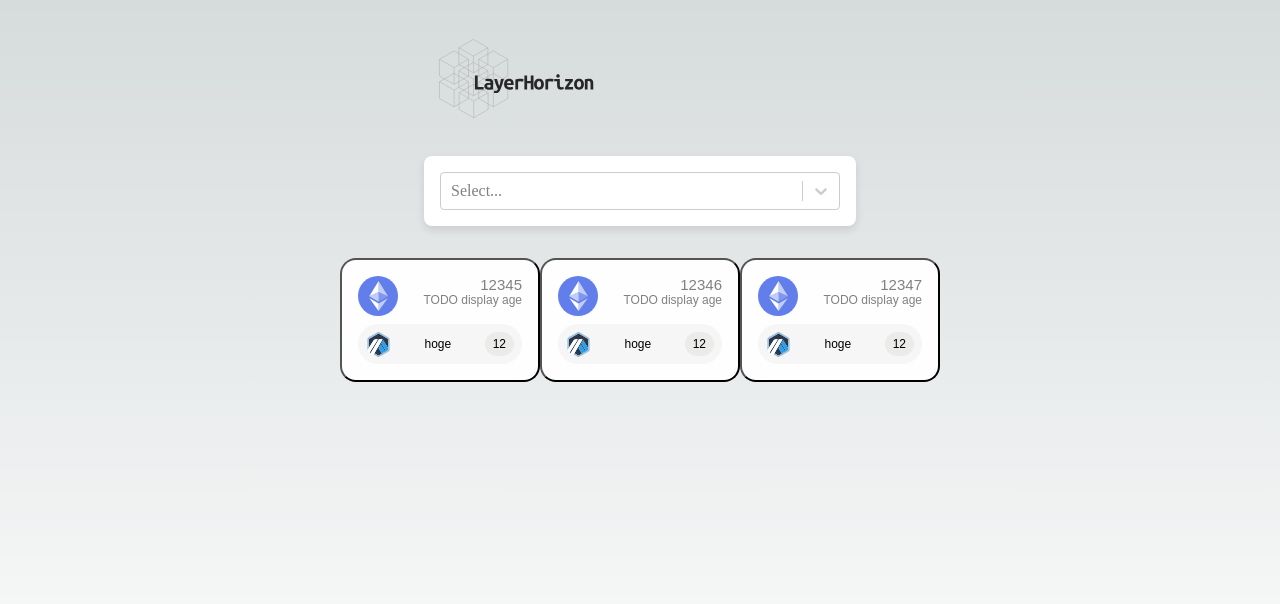
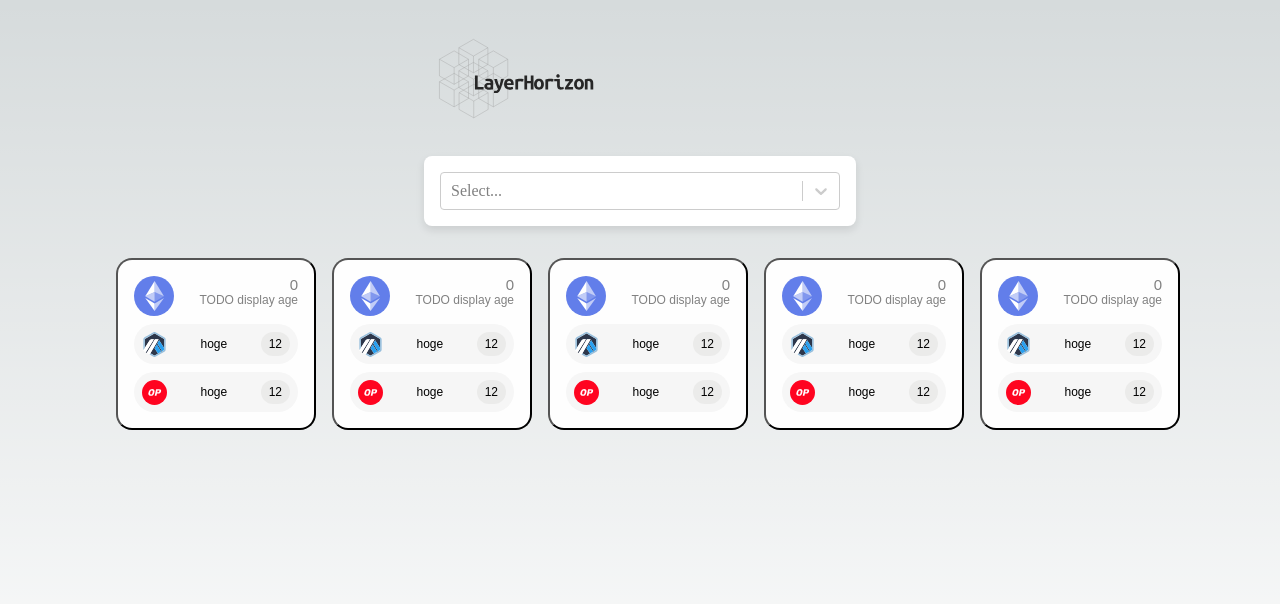
Before and after one commit to Bitpickers-dev/LayerHorizon, a Next.js app: page / in a window 1280 px wide. Shown: the top 604 px of the page. Built offline with nearby package versions, Linux system fonts and the light colour scheme.

Commit message:
fix context

```diff
--- a/src/app/components/blocks/Block.tsx
+++ b/src/app/components/blocks/Block.tsx
@@ -1,13 +1,17 @@
 "use client";
+
+import { useContext } from "react";
 
 import styled from "@emotion/styled";
 import Image from "next/image";
 
 import EthereumLogo from "public/img/chain_logo/ethereum.svg";
 
+import { BlockContext } from "@/app/hooks/useBlockContext";
 import EthBlockData from "@/types/EthBlockData";
 
 import ArbitrumLogo from "../../public/img/chain_logos/arbitrum.svg";
+import OptimismLogo from "../../public/img/chain_logos/optimism.svg";
 
 const Container = styled.button<BlockProps>`
   width: 200px;
@@ -15,6 +19,7 @@ const Container = styled.button<BlockProps>`
   padding-top: 16px;
   border-radius: 16px;
   background-color: #fefefe;
+  margin-left: 16px;
 `;
 
 const Header = styled.div`
@@ -71,13 +76,22 @@ type BlockProps = {
 };
 
 const Block = (props: BlockProps) => {
+  const { activeBlock, setActiveBlock } = useContext(BlockContext);
+  const isBlockVisible = activeBlock;
+  const toggleBlockDetail = () => {
+    if (isBlockVisible) {
+      setActiveBlock(0);
+    } else {
+      setActiveBlock(props.blockData.block_number);
+    }
+  };
   return (
     <Container
       blockData={{
         block_number: 0,
         l2_chains: [],
       }}
-      onClick={() => console.log("clicked")}
+      onClick={toggleBlockDetail}
     >
       <Header>
         <Image alt="ethereum" height={40} src={EthereumLogo} width={40} />
@@ -92,6 +106,11 @@ const Block = (props: BlockProps) => {
           <L2ChainName>{"hoge"}</L2ChainName>
           <NumberOfBlocks>{12}</NumberOfBlocks>
         </L2Block>{" "}
+        <L2Block>
+          <Image alt={"arbitrum"} height={25} src={OptimismLogo} width={25} />
+          <L2ChainName>{"hoge"}</L2ChainName>
+          <NumberOfBlocks>{12}</NumberOfBlocks>
+        </L2Block>{" "}
       </L2BlockContainer>
     </Container>
   );
--- a/src/app/components/blocks/Chain.tsx
+++ b/src/app/components/blocks/Chain.tsx
@@ -1,4 +1,4 @@
-import { useState } from "react";
+import React, { useState } from "react";
 
 import styled from "@emotion/styled";
 
@@ -25,18 +25,26 @@ type ChainProps = {
 };
 
 const Chain = (props: ChainProps) => {
-  const [activeBlock, setActiveBlock] = useState<number | null>(null);
-
+  const [activeBlock, setActiveBlock] = useState<number>(0);
+  const blocks = Array.from({ length: 5 }, (_, i) => i + 1);
   return (
-    <BlocksContainer>
-      <BlockContext.Provider value={{ activeBlock, setActiveBlock }}>
+    <BlockContext.Provider value={{ activeBlock, setActiveBlock }}>
+      <BlocksContainer>
         <BlockWrapper>
-          {props.ethBlockData.map((data) => {
-            return <Block blockData={data} key={data.block_number} />;
+          {blocks.map((data) => {
+            return (
+              <Block
+                blockData={{
+                  block_number: 0,
+                  l2_chains: [],
+                }}
+                key={data}
+              />
+            );
           })}
         </BlockWrapper>
-      </BlockContext.Provider>
-    </BlocksContainer>
+      </BlocksContainer>
+    </BlockContext.Provider>
   );
 };
 
--- a/src/app/hooks/useBlockContext.tsx
+++ b/src/app/hooks/useBlockContext.tsx
@@ -1,11 +1,11 @@
 import { createContext } from "react";
 
 type BlockContextType = {
-  activeBlock: number | null;
+  activeBlock: number;
   setActiveBlock: (blockNumber: number) => void;
 };
 
 export const BlockContext = createContext<BlockContextType>({
-  activeBlock: null,
+  activeBlock: 0,
   setActiveBlock: () => {},
 });
```
Also changed, not shown: src/app/components/BlockContainer.tsx (+6 -1 lines), src/app/components/BlockDetail.tsx (+14 -3 lines).
